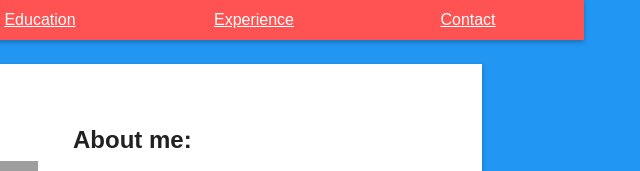
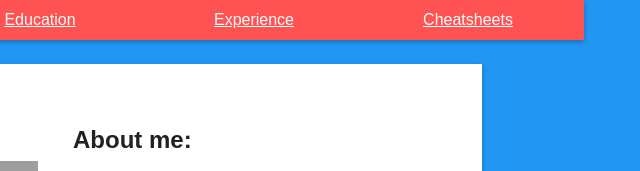
Before and after one commit to H12/H12.github.io, a plain HTML site: page index.html in a window 1280 px wide. Shown: the top 171 px of the page, 600-1240 px from the left. Drawn offline with Linux system fonts and the light colour scheme; grey boxes are pictures that could not be loaded.

Commit message:
Add link to cheatsheet page

```diff
--- a/index.html
+++ b/index.html
@@ -12,7 +12,7 @@
       <td class="nav"><a href="./blog/index.html">Blog</a></td>
       <td class="nav"><a href="./construction/index.html">Education</a></td>
       <td class="nav"><a href="./construction/index.html">Experience</a></td>
-      <td class="nav"><a href="./construction/index.html">Contact</a></td>
+      <td class="nav"><a href="./cheatsheets/index.html">Cheatsheets</a></td>
     </tr>
   </table>
 </header>
```
